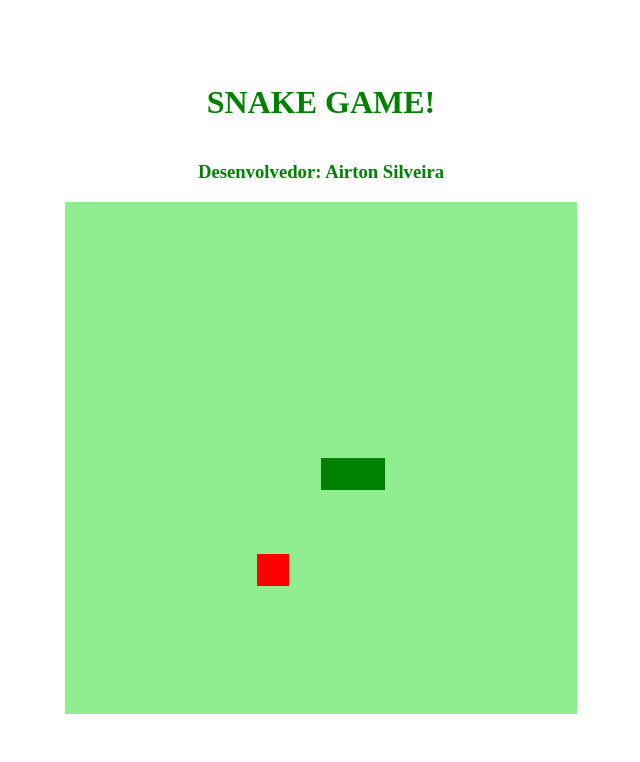
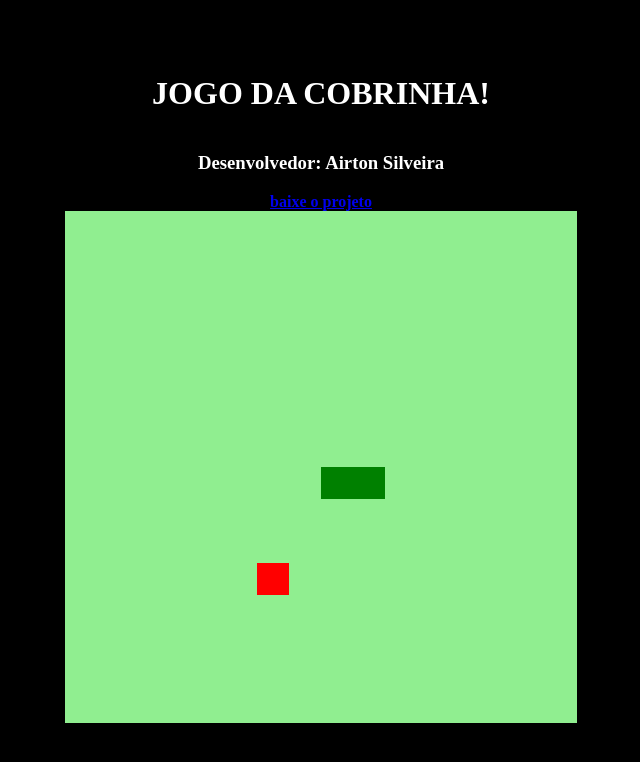
Before and after one commit to AirtonFranco/Snack_Game, a plain HTML site: page index.html in a window 1280 px wide. Shown: the whole page, without its empty margins (319-959 px from the left). Drawn offline with Linux system fonts and the light colour scheme.

Commit message:
atualizando o README

```diff
--- a/index.html
+++ b/index.html
@@ -5,11 +5,12 @@
     <meta name="viewport" content="width=device-width, initial-scale=1.0">
     <link rel="stylesheet" href="style.css">
     <script defer src="script.js"></script>
-    <title>Snack Game</title>
+    <title>Jogo da Cobrinha</title>
 </head>
 <body>
-    <h1>SNAKE GAME!</h1>
+    <h1>JOGO DA COBRINHA!</h1>
     <h3>Desenvolvedor: Airton Silveira</h3>
+    <a href="https://github.com/AirtonFranco/Snack_Game" target="blank">baixe o projeto</a>
     <a href="www.airtonsilveira"></a>
     <canvas id="snake" width="512" height="512"></canvas> <!--A tag canva serve para delimitar uma area-->
 </body>
--- a/style.css
+++ b/style.css
@@ -1,10 +1,11 @@
 body {
+    background-color: black;
     height: 95vh;
     width: 95;
     display: flex;
     justify-content: center;
     align-items: center;
     flex-direction: column;
-    color: green;
+    color: #ffffff;
     font-weight: bold;
 }
```
Also changed, not shown: Snak Game.PNG (deleted), 2 other files.
